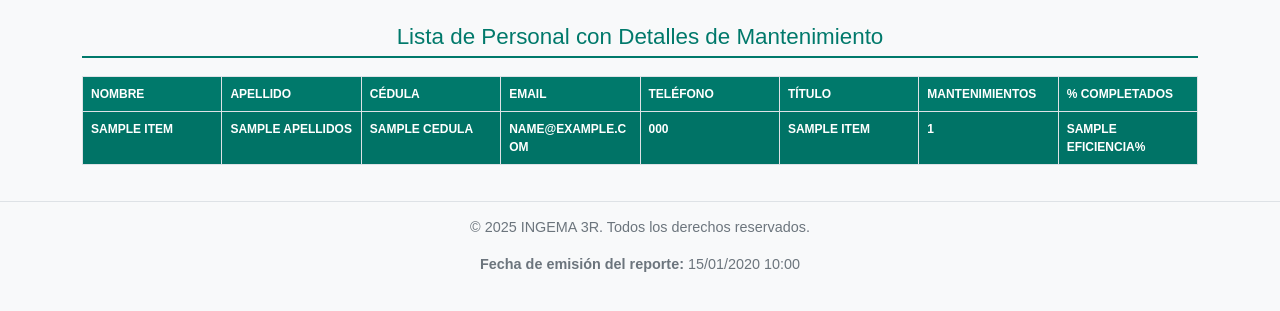
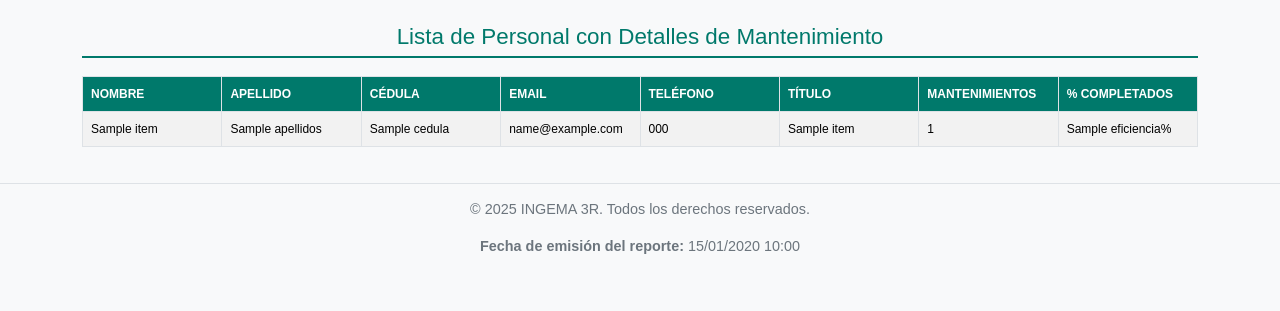
Before and after one commit to Cristiang1021/backendMantenimiento, a Flask app: template app/templates/reporte_personal.html in a window 1280 px wide. Shown: the part 118-429 px from the top of the page. Run offline with Flask 3, Linux system fonts and the light colour scheme; the template is opened without the code that fills it: most values are stand-ins (such as "Sample title", 1, 10 or a date in 2020).

Commit message:
Final final

```diff
--- a/app/templates/reporte_personal.html
+++ b/app/templates/reporte_personal.html
@@ -75,10 +75,11 @@
       font-size: 0.75rem;
     }
 
-    th {
-      background-color: #00796b;
-      color: white;
+    .custom-table th {
+      background-color: #00796b !important;
+      color: #ffffff !important;
       text-transform: uppercase;
+      font-weight: bold;
     }
 
     td,
@@ -87,13 +88,7 @@
       text-align: left;
       word-break: break-word;
       overflow-wrap: break-word;
-      background-color: #00796b !important;
-      color: #ffffff !important;
-      text-transform: uppercase;
-      font-weight: bold;
     }
-
-
 
     footer {
       background-color: #f8f9fa;
@@ -127,7 +122,7 @@
     <h2 class="section-title text-center">Lista de Personal con Detalles de Mantenimiento</h2>
 
     <div class="table-responsive">
-      <table class="table table-striped table-bordered">
+      <table class="table table-striped table-bordered custom-table">
         <thead>
           <tr>
             <th>Nombre</th>
```
